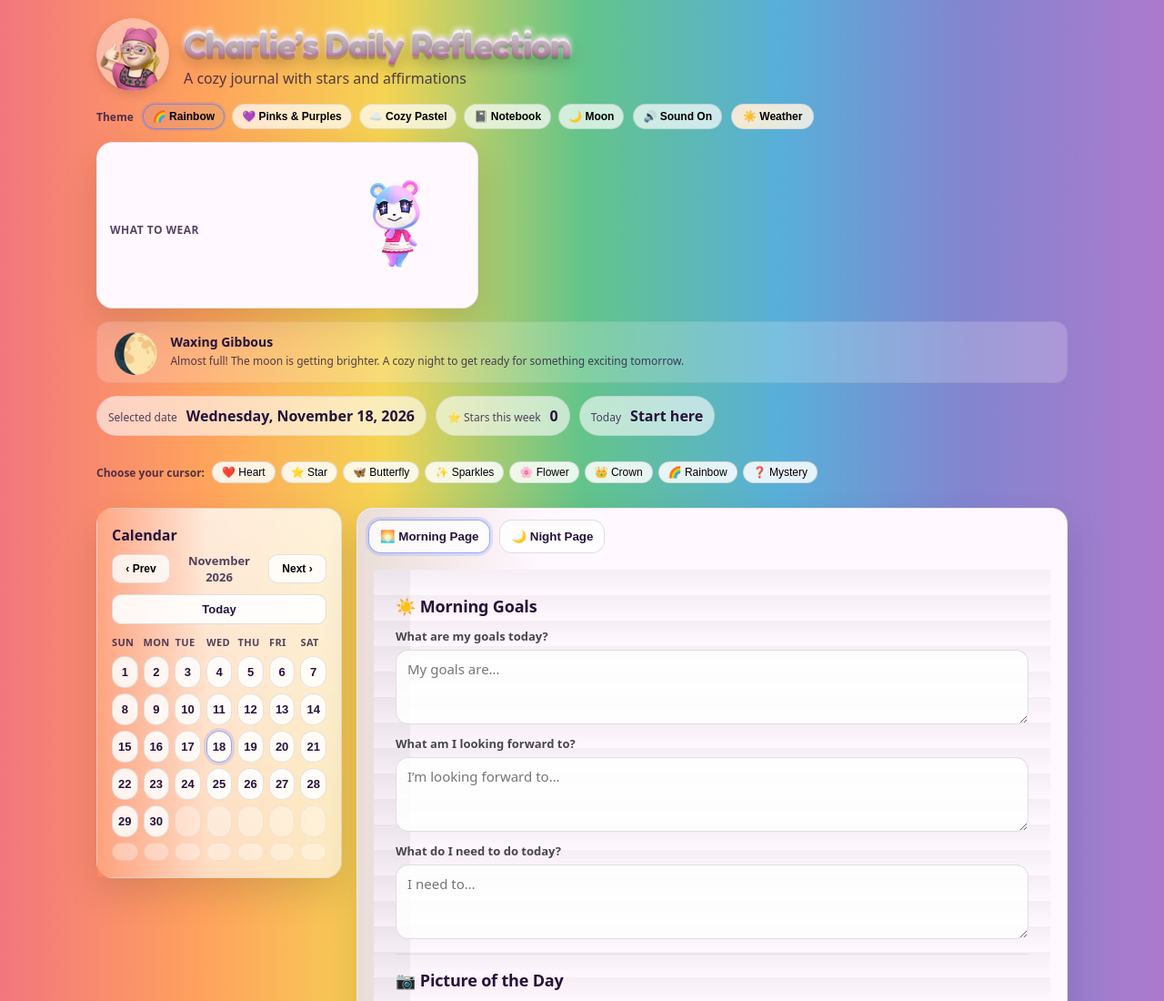
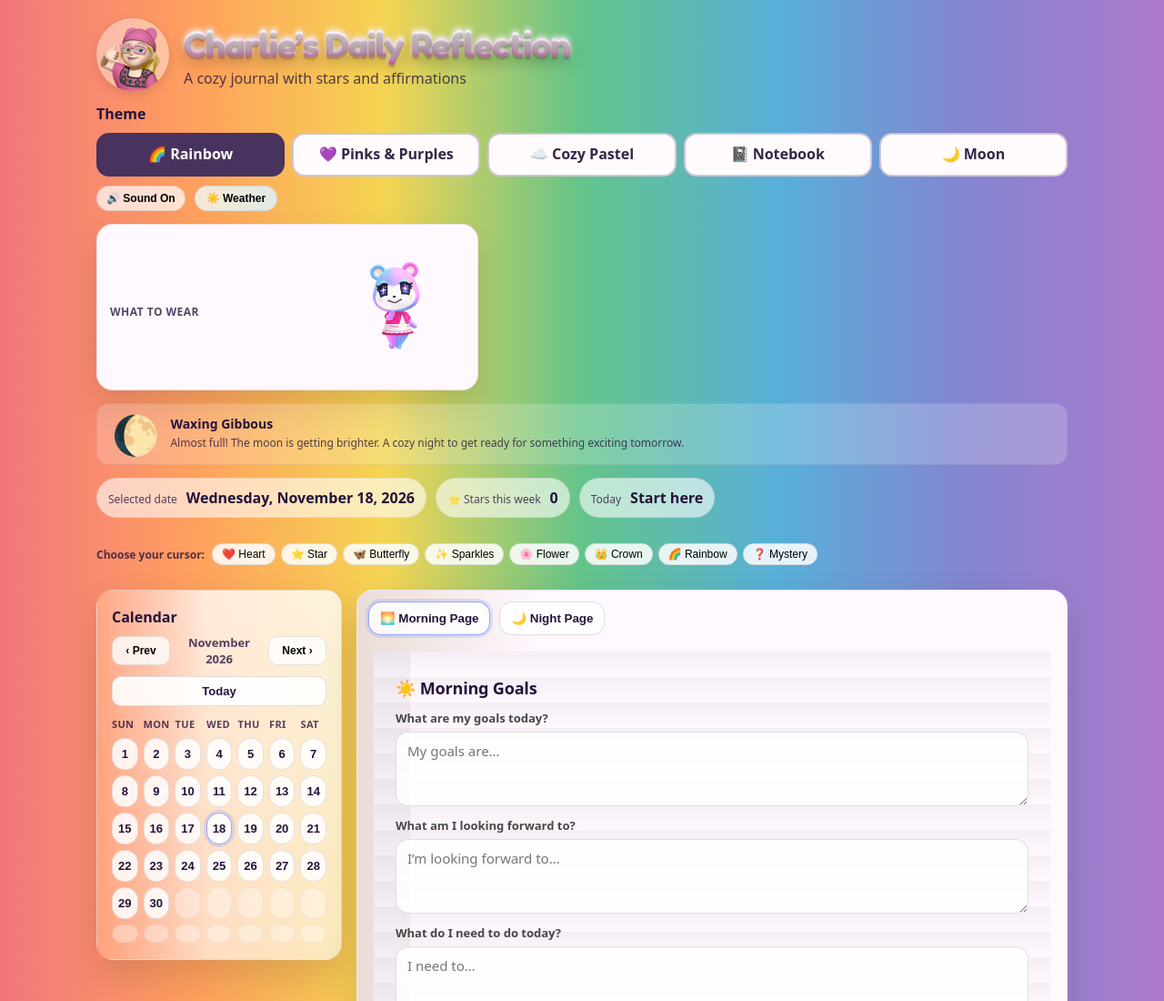
Before and after one commit to Kgately06/charlie-journal, a plain HTML site: page index.html in a window 1280 px wide. Shown: the top 1100 px of the page at 91% size. Drawn offline with Linux system fonts and the light colour scheme.

Commit message:
Give journal theme choices larger, full-width controls

```diff
--- a/styles.css
+++ b/styles.css
@@ -267,66 +267,39 @@ body[data-theme="moon"] .moonPhaseWidget {
 }
 
 .themeLabel {
-  font-size: 12px;
+  flex-basis: 100%;
+  font-size: 1rem;
   font-weight: 800;
-  color: var(--muted);
 }
 
 .themeButtons {
+  flex: 1 0 100%;
   display: flex;
   flex-wrap: wrap;
   gap: 8px;
 }
 
 .themeBtn {
-  border-radius: 999px;
-  padding: 6px 10px;
-  border: 1px solid rgba(0, 0, 0, 0.1);
-  background: rgba(255, 255, 255, 0.7);
-  font-size: 12px;
-  font-weight: 700;
+  flex: 1 1 8.5rem;
+  min-height: 48px;
+  border-radius: 14px;
+  padding: 9px 12px;
+  border: 2px solid #cdc5d6;
+  background: #fffafc;
+  color: #332644;
+  font: 700 1rem/1.2 system-ui, sans-serif;
   cursor: pointer;
 }
 
 .themeBtn.isActive {
-  border-color: rgba(91, 124, 255, 0.7);
-  box-shadow: 0 0 0 2px rgba(91, 124, 255, 0.18);
-  background: rgba(91, 124, 255, 0.08);
+  border-color: #48335f;
+  background: #48335f;
+  color: white;
 }
 
-.themeRow {
-  display: flex;
-  flex-wrap: wrap;
-  gap: 10px;
-  align-items: center;
-}
-
-.themeLabel {
-  font-size: 12px;
-  font-weight: 800;
-  color: var(--muted);
-}
-
-.themeButtons {
-  display: flex;
-  flex-wrap: wrap;
-  gap: 8px;
-}
-
-.themeBtn {
-  border-radius: 999px;
-  padding: 6px 10px;
-  border: 1px solid rgba(0, 0, 0, 0.1);
-  background: rgba(255, 255, 255, 0.7);
-  font-size: 12px;
-  font-weight: 700;
-  cursor: pointer;
-}
-
-.themeBtn.isActive {
-  border-color: rgba(91, 124, 255, 0.7);
-  box-shadow: 0 0 0 2px rgba(91, 124, 255, 0.18);
-  background: rgba(91, 124, 255, 0.08);
+.themeBtn:focus-visible {
+  outline: 3px solid #2766c3;
+  outline-offset: 2px;
 }
 
 .statusRow {
```
